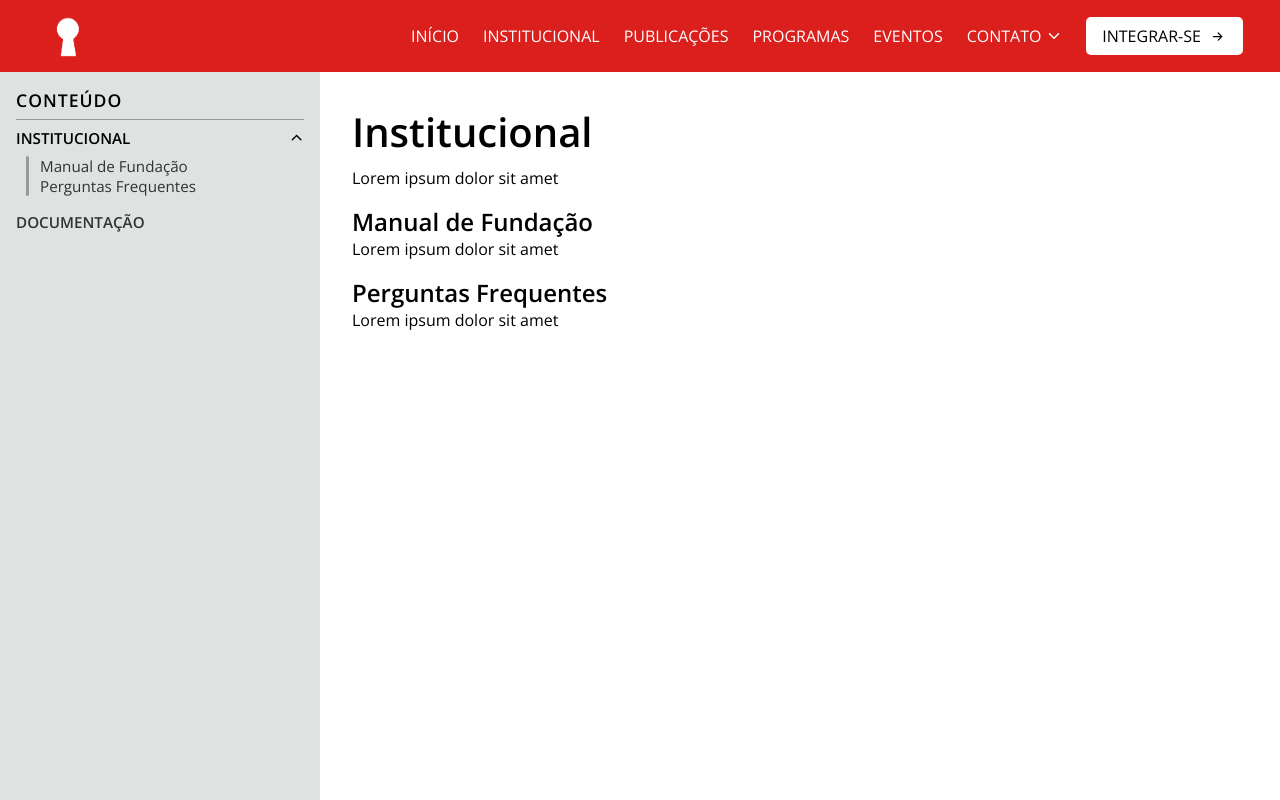
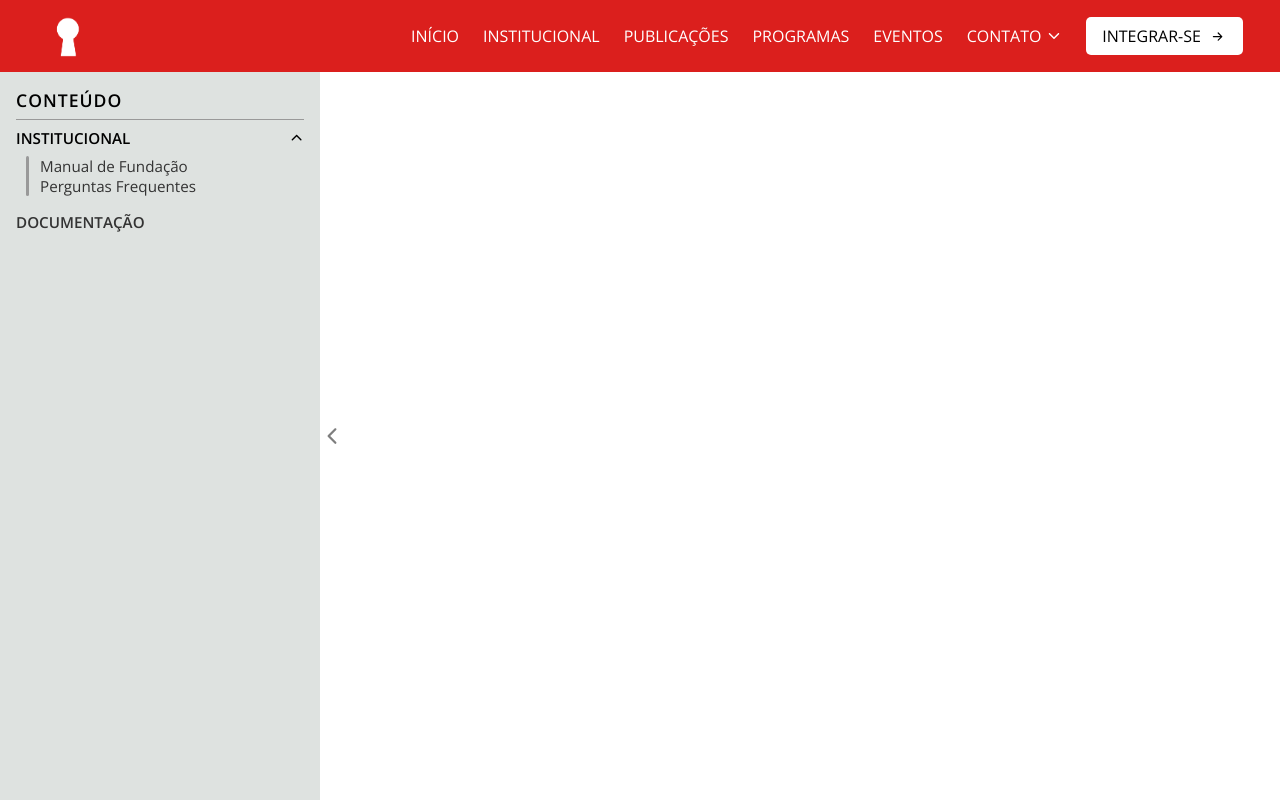
Before and after one commit to orgtecsalutem/Site, a React (Create React App) app: page /institucional in a window 1280 px wide. Built offline with nearby package versions, Linux system fonts and the light colour scheme.

Commit message:
Update sidebar style

```diff
--- a/src/styles/components/_sidebar.scss
+++ b/src/styles/components/_sidebar.scss
@@ -4,6 +4,9 @@
   padding: 1rem;
   background-color: lighten($gray-200, 10%);
   font-size: 0.95rem;
+  display: none;
+  margin-left: -50rem;
+  transition: margin-left 1s;
 
   h3 {
     position: relative;
@@ -110,11 +113,6 @@
     }
   }
 
-  @media (max-width: 950px) {
-    display: none;
-    margin-left: -50rem;
-    transition: margin-left 1s;
-
   &.open {
     margin-left: 0;
     position: absolute;
@@ -124,10 +122,11 @@
     transition: margin-left 1s;
   }
 }
-}
 
 .open-sidebar {
-  display: none;
+  display: flex;
+  justify-content: center;
+  align-items: center;
   width: 1.5rem;
   height: calc(100vh - 4.5rem);
   background: #fff6;
@@ -137,12 +136,6 @@
     font-size: 1.5rem;
     opacity: 0.5;
     transition: 0.5s;
-  }
-
-  @media (max-width: 950px) {
-    display: flex;
-    justify-content: center;
-    align-items: center;
   }
 
   &:hover {
```
Lines whose indentation alone changed are shown as unchanged.
